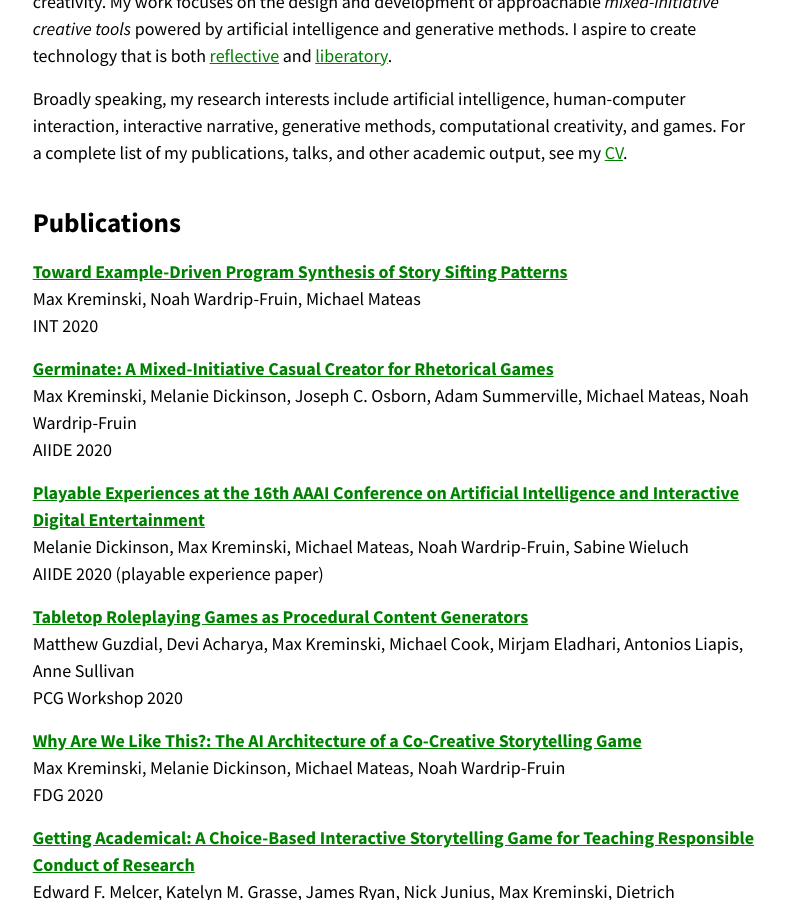
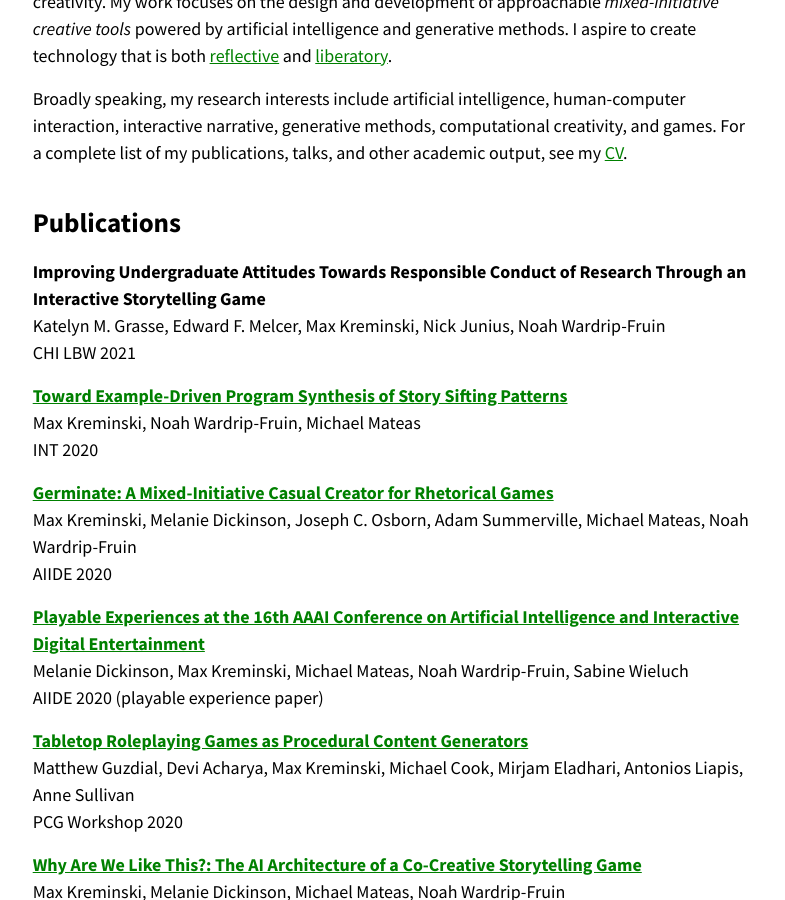
Before and after one commit to mkremins/mkremins.github.io, a Jekyll site: the page built from index.html, in a window 1280 px wide and 900 px high, scrolled down 467 px. Shown: the whole window, without its empty margins (245-1030 px from the left). Built offline with Jekyll 4.4.1, drawn with Linux system fonts in a browser that asks for light colours.

Commit message:
Add CHI 2021 RCR paper

```diff
--- a/_data/publications.json
+++ b/_data/publications.json
@@ -1,4 +1,13 @@
 [
+{
+  "title": "Improving Undergraduate Attitudes Towards Responsible Conduct of Research Through an Interactive Storytelling Game",
+  "url": "",
+  "authors": ["Katelyn M. Grasse", "Edward F. Melcer", "Max Kreminski", "Nick Junius", "Noah Wardrip-Fruin"],
+  "year": "2021",
+  "venue": "CHI LBW",
+  "venue_long": "CHI Late-Breaking Work on Human Factors in Computing Systems",
+  "pubtype": "full"
+},
 {
   "title": "Toward Example-Driven Program Synthesis of Story Sifting Patterns",
   "url": "https://mkremins.github.io/publications/Synthesifter_INT2020.pdf",
```
